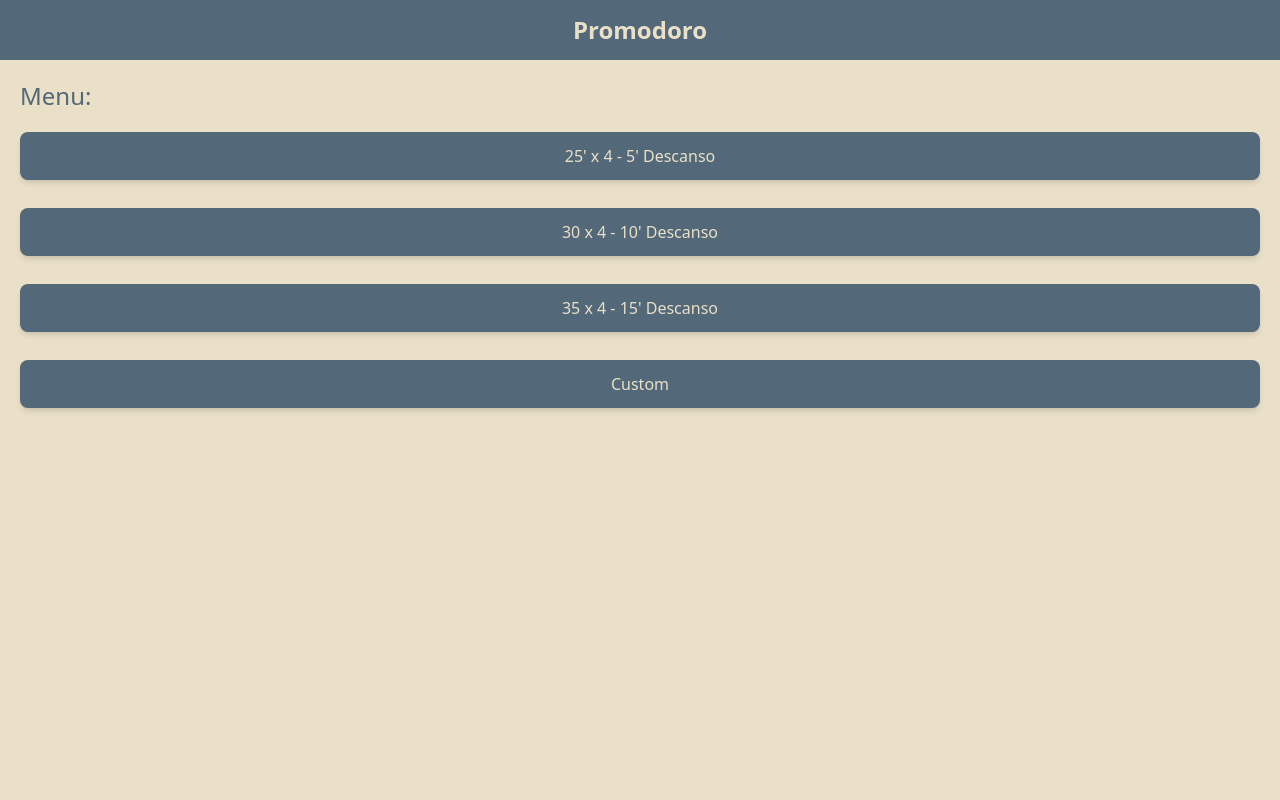
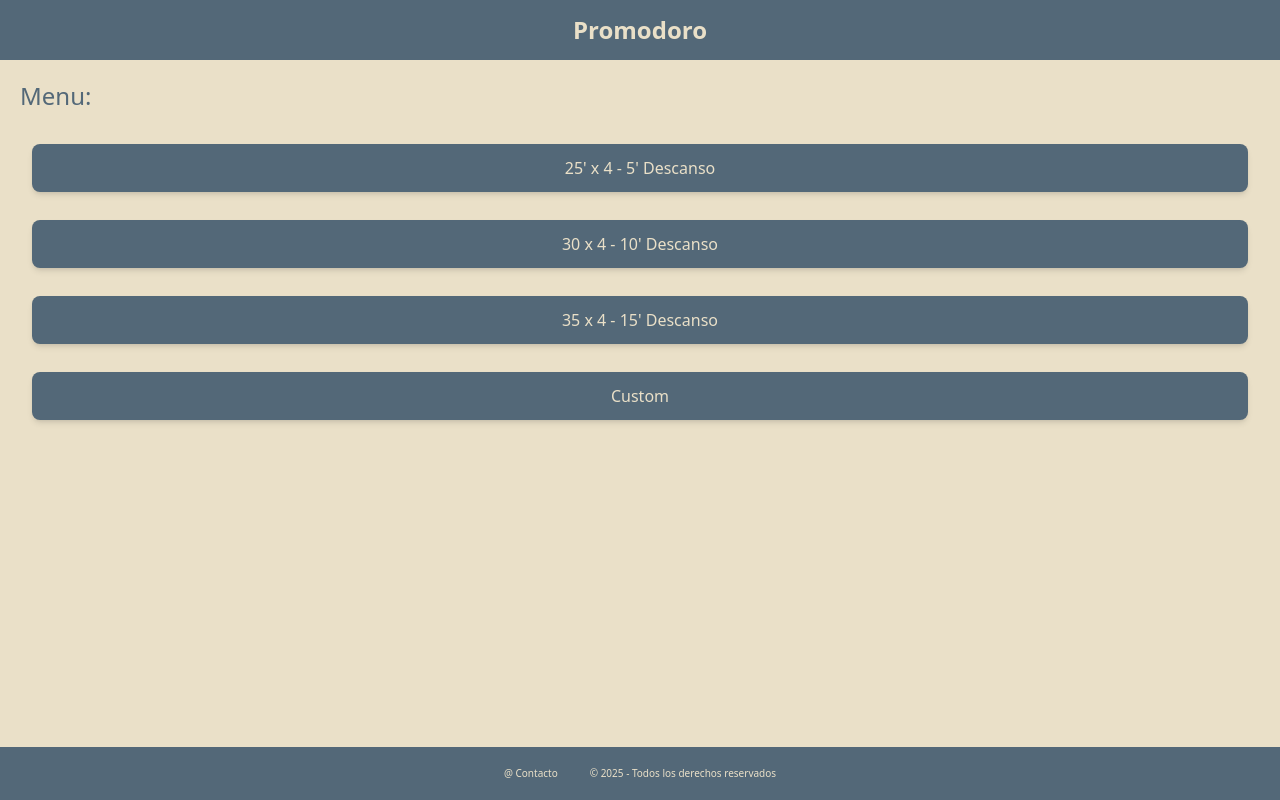
Before and after one commit to Bermelio/Promodoro, a React (Vite) app: page / in a window 1280 px wide. Built offline with nearby package versions, Linux system fonts and the light colour scheme.

Commit message:
motion implementacion

```diff
--- a/package.json
+++ b/package.json
@@ -11,6 +11,7 @@
   },
   "dependencies": {
     "@tailwindcss/vite": "^4.1.3",
+    "motion": "^12.6.5",
     "react": "^19.0.0",
     "react-dom": "^19.0.0",
     "react-router-dom": "^7.5.0",
--- a/src/App.tsx
+++ b/src/App.tsx
@@ -2,6 +2,7 @@ import './App.css';
 import Navbar from './components/Navbar/Navbar.tsx';
 import Footer from './components/Footer/Footer.tsx'
 import Menu from './components/Menu/Menu.tsx';
+import Clock from './components/Clock/Clock.tsx';
 import { BrowserRouter, Routes, Route } from 'react-router-dom';
 
 function App() {
@@ -11,7 +12,8 @@ function App() {
       <BrowserRouter>
         <Navbar />
           <Routes>
-            <Route path="/" element={<Menu />} />
+            <Route path='/' element={<Menu />} />
+            <Route path='/clock' element={<Clock/>} />
           </Routes>
         <Footer />
       </BrowserRouter>
--- a/src/components/Clock/Clock.tsx
+++ b/src/components/Clock/Clock.tsx
@@ -1,12 +1,12 @@
-
+import { motion } from "framer-motion";
 
 function Clock(){
 
     return(
         <>
-            <span className="h-2/3 bg-[#536878]">
-
-            </span>
+            <div className="h-2/3 bg-[#536878]">
+                <motion.div/>
+            </div>
         </>
     )
 }
--- a/src/components/Footer/Footer.tsx
+++ b/src/components/Footer/Footer.tsx
@@ -4,7 +4,11 @@ function Footer(){
 
     return(
         <>
+            <div className="bg-[#536878] text-[#EAE0C8] text-center text-xs p-5 mt-5 flex gap-8 absolute bottom-0 w-full justify-center text-[10px]">
+                <a href="mailto:facundoperalta258@gmail.com" className="hover:text-white">@ Contacto</a>
+                <a href="https://www.youtube.com/watch?v=dQw4w9WgXcQ" className="hover:text-white">© 2025 - Todos los derechos reservados</a>
 
+            </div>
         </>
     )
 }
--- a/src/components/Menu/Menu.tsx
+++ b/src/components/Menu/Menu.tsx
@@ -1,3 +1,4 @@
+import { Link } from "react-router-dom";
 
 function Menu() {
 
@@ -6,6 +7,7 @@ function Menu() {
             <section className=" text-[#536878] text-2xl text-left">
                 <h2 className="pl-5 pt-5">Menu:</h2>
                 <div className="flex flex-col text-center text-base p-3 gap-3">
+                    <Link to="/clock" className="flex flex-col text-center text-base p-3 gap-3">
                         <button className="m-2 p-3 bg-[#536878] rounded-lg shadow-md hover:bg-[#5d7e94] text-[#EAE0C8] transition">
                             25' x 4 - 5' Descanso
                         </button>
@@ -18,6 +20,7 @@ function Menu() {
                         <button className="m-2 p-3 bg-[#536878] rounded-lg shadow-md hover:bg-[#4C6D82] text-[#EAE0C8] transition">
                             Custom
                         </button>
+                    </Link>
                 </div>
             </section>
         </>
--- a/src/components/Navbar/Navbar.tsx
+++ b/src/components/Navbar/Navbar.tsx
@@ -1,11 +1,14 @@
+import { Link } from "react-router-dom";
 
 function Navbar(){
 
     return (
     <>
-        <nav className="">
-            <h1 className="bg-[#536878] justify-center flex p-3.5 font-bold text-2xl">Promodoro</h1>
-        </nav>
+        <Link to="/">
+            <nav className="">
+                <h1 className="bg-[#536878] justify-center flex p-3.5 font-bold text-2xl">Promodoro</h1>
+            </nav>
+        </Link>
     </>
     )
 }
```
Also changed, not shown: 1 other file (tests, documents, lock files or other folders). Lines whose indentation alone changed are shown as unchanged.
